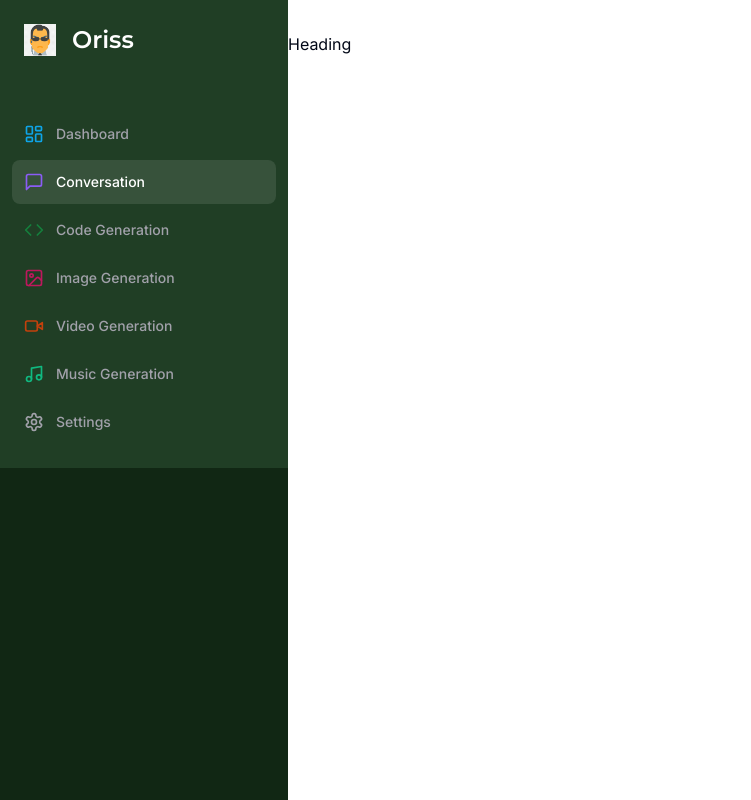
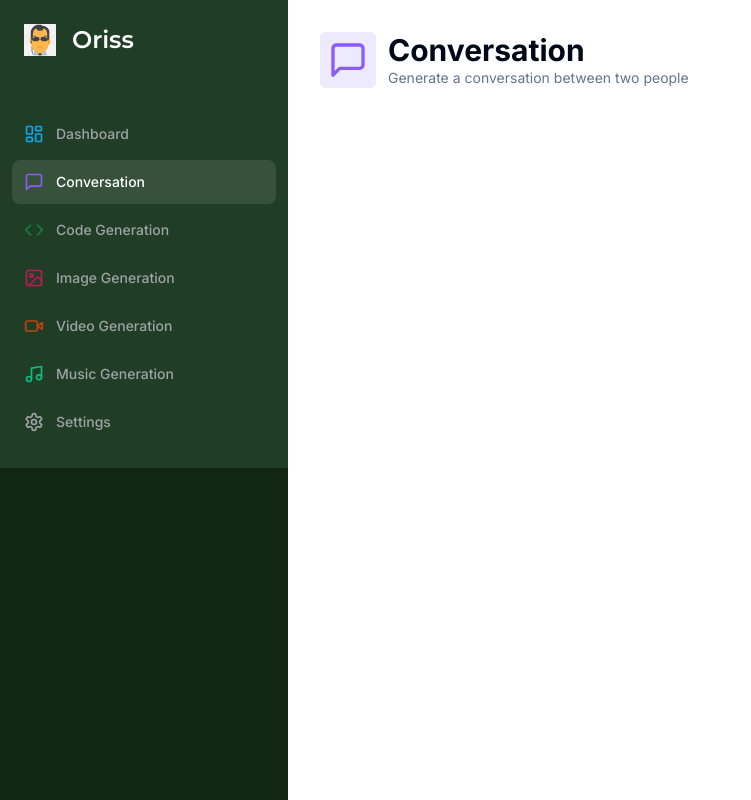
Before and after one commit to edem-cyber/Oriss-sass, a Next.js app: page /conversation in a window 1280 px wide. Shown: the whole page, without its empty margins (0-751 px from the left). Built offline with nearby package versions, Linux system fonts and the light colour scheme.

Commit message:
easy loading

```diff
--- a/app/(dashboard)/(routes)/conversation/page.tsx
+++ b/app/(dashboard)/(routes)/conversation/page.tsx
@@ -1,10 +1,22 @@
 import { Heading } from '@/components/heading';
 import React from 'react';
+import { MessageSquare } from 'lucide-react';
 
 export default function Conversation() {
     return (
         <div>
-            <Heading/>
+            <Heading
+                title="Conversation"
+                description="Generate a conversation between two people"
+                icon={MessageSquare}
+                iconColor="text-violet-500"
+                bgColor="bg-violet-100"
+            />
+
+            <div className="px-4 lg:px-8 flex items-center gap-x-3 mb-8">
+
+            </div>
+
         </div>
     );
 }
--- a/app/(landing)/page.tsx
+++ b/app/(landing)/page.tsx
@@ -1,3 +1,5 @@
+'use client';
+
 import { Button } from '@/components/ui/button';
 import { UserButton } from '@clerk/nextjs';
 import Link from 'next/link';
@@ -5,6 +7,7 @@
 
 export default function Landing() {
     return (
+        <>
             <div>Landing(Unprotected)
                 <div className="flex w-full justify-center gap-9">
                     <div className="text-5xl">
@@ -22,5 +25,6 @@
                     </div>
                 </div>
             </div>
+        </>
     );
 }
--- a/app/layout.tsx
+++ b/app/layout.tsx
@@ -2,9 +2,7 @@
 import { Inter } from 'next/font/google';
 import './globals.css';
 import { ClerkProvider } from '@clerk/nextjs';
-import { Suspense } from 'react';
-import Loading from './loading';
-
+import NextTopLoader from 'nextjs-toploader';
 
 const inter = Inter({ subsets: ['latin'] });
 
@@ -23,9 +21,15 @@
     <ClerkProvider>
       <html lang="en">
         <body className={inter.className}>
-          <Suspense fallback={<Loading />}>
-            {children}
-          </Suspense>
+          <NextTopLoader
+            color="#198838"
+            crawlSpeed={100}
+            // height={3}
+            crawl={true}
+            // showSpinner={true}
+            easing="ease-in"
+            />
+          {children}
         </body>
       </html>
     </ClerkProvider>
--- a/app/loading.tsx
+++ /dev/null
@@ -1,3 +0,0 @@
-export default function Loading() {
-    return <div>Loading...</div>;
-};
--- a/components/heading.tsx
+++ b/components/heading.tsx
@@ -1,5 +1,29 @@
-export const Heading = () => {
-    return (
-        <div>Heading</div>
-    );
+import { cn } from "@/lib/utils";
+
+interface HeadingProps {
+  title: string;
+  description: string;
+  icon: any;
+  iconColor?: string;
+  bgColor?: string;
+}
+
+export const Heading = ({
+  description,
+  icon: Icon,
+  title,
+  bgColor,
+  iconColor,
+}: HeadingProps) => {
+  return (
+    <div className="px-4 lg:px-8 flex items-center gap-x-3 mb-8">
+      <div className={cn("p-2 w-fit rounded-md", bgColor)}>
+        <Icon className={cn("w-10 h-10", iconColor)} />
+      </div>
+      <div>
+        <h2 className="text-3xl font-bold">{title}</h2>
+        <p className="text-sm text-muted-foreground">{description}</p>
+      </div>
+    </div>
+  );
 };
--- a/package.json
+++ b/package.json
@@ -16,6 +16,7 @@
     "clsx": "^2.0.0",
     "lucide-react": "^0.291.0",
     "next": "14.0.1",
+    "nextjs-toploader": "^1.6.4",
     "react": "^18",
     "react-dom": "^18",
     "tailwind-merge": "^2.0.0",
```
Also changed, not shown: 1 other file (tests, documents, lock files or other folders). Lines whose indentation alone changed are shown as unchanged.
